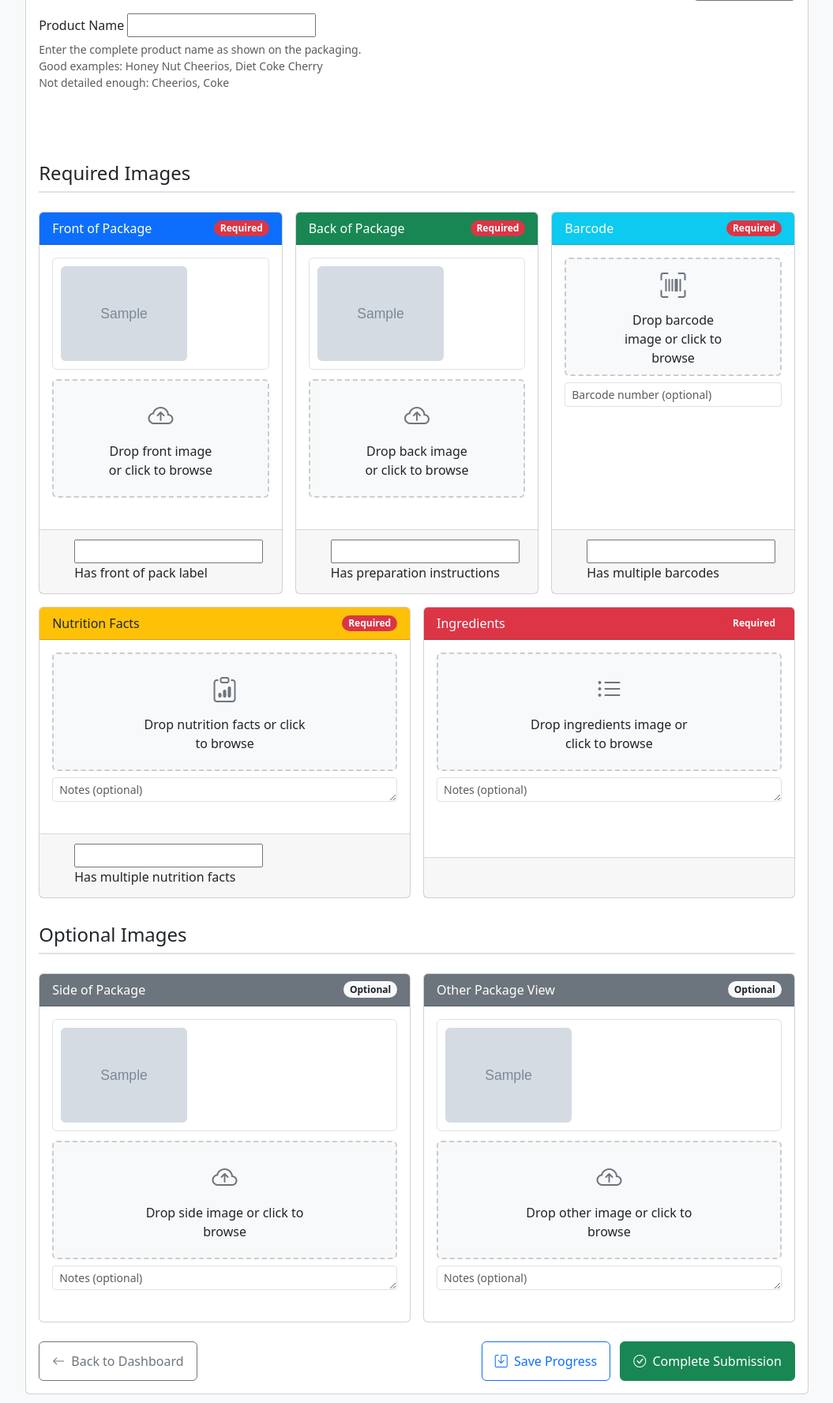
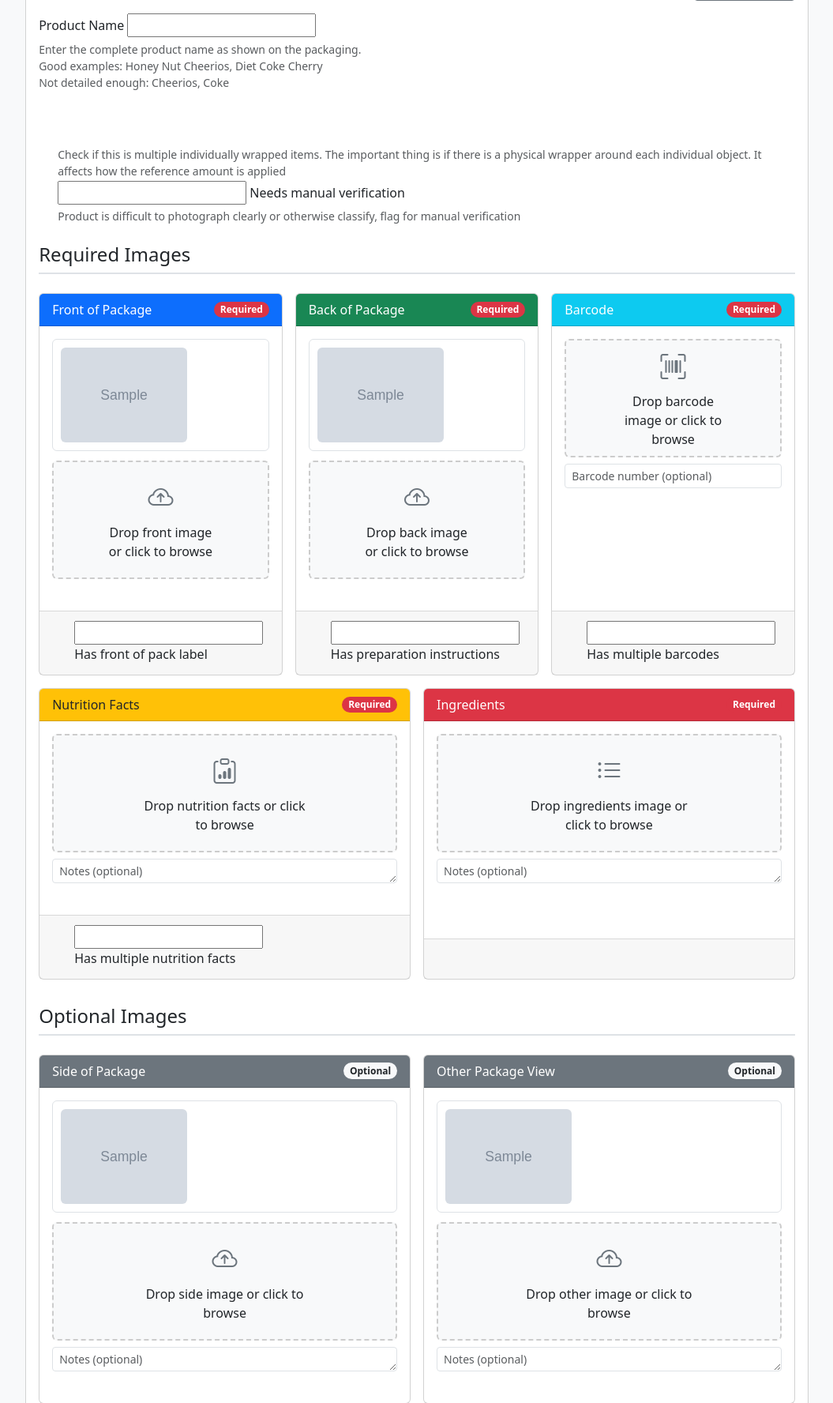
Before and after one commit to BFSSI-Bioinformatics-Lab/pptm, a Django app: template pptp/templates/pptp/products/combined_upload.html in a window 1280 px wide. Shown: the part 159-1935 px from the top of the page at 79% size, without its empty margins (112-1167 px from the left). Run offline with Django 5.2, Linux system fonts and the light colour scheme; the template is opened without the code that fills it: most values are stand-ins (such as "Sample title", 1, 10 or a date in 2020); grey boxes marked "Sample" are stand-in pictures; form fields are guessed from the names that the template uses; some libraries are stand-ins or nearby versions.

Commit message:
add some explanatory text for is individually packaged, and add manual verification flag

```diff
--- a/pptp/forms/products.py
+++ b/pptp/forms/products.py
@@ -41,6 +41,7 @@ class ProductSetupForm(forms.ModelForm):
             'has_front_of_pack_label',
             'has_multiple_nutrition_facts',
             'has_multiple_barcodes',
+            'needs_manual_verification',
         ]
         widgets = {
             'product_name': forms.TextInput(attrs={
@@ -54,6 +55,7 @@ class ProductSetupForm(forms.ModelForm):
             'has_front_of_pack_label': forms.CheckboxInput(attrs={'class': 'form-check-input'}),
             'has_multiple_nutrition_facts': forms.CheckboxInput(attrs={'class': 'form-check-input'}),
             'has_multiple_barcodes': forms.CheckboxInput(attrs={'class': 'form-check-input'}),
+            'needs_manual_verification': forms.CheckboxInput(attrs={'class': 'form-check-input'}),
         }
 
     def clean_product_name(self):
--- a/pptp/models/products.py
+++ b/pptp/models/products.py
@@ -53,7 +53,7 @@ class Product(models.Model):
     )
     is_individually_packaged = models.BooleanField(
         default=False,
-        help_text=_("Check if this is multiple individually wrapped items, e.g. granola bars")
+        help_text=_("Check if this is multiple individually wrapped items. The important thing is if there is a physical wrapper around each individual object. It affects how the reference amount is applied")
     )
     has_preparation_instructions = models.BooleanField(
         default=False,
@@ -70,6 +70,10 @@ class Product(models.Model):
     has_multiple_barcodes = models.BooleanField(
         default=False,
         help_text=_("Check if product has multiple barcodes")
+    )
+    needs_manual_verification = models.BooleanField(
+        default=False,
+        help_text=_("Product is difficult to photograph clearly or otherwise classify, flag for manual verification")
     )
 
     class Meta:
--- a/pptp/templates/pptp/products/combined_upload.html
+++ b/pptp/templates/pptp/products/combined_upload.html
@@ -63,6 +63,14 @@
                 <label class="form-check-label" for="{{ form.is_individually_packaged.id_for_label }}">
                   {{ form.is_individually_packaged.label }}
                 </label>
+                <div class="form-text">Check if this is multiple individually wrapped items. The important thing is if there is a physical wrapper around each individual object. It affects how the reference amount is applied</div>
+              </div>
+              <div class="form-check">
+                {{ form.needs_manual_verification }}
+                <label class="form-check-label" for="{{ form.needs_manual_verification.id_for_label }}">
+                  {{ form.needs_manual_verification.label }}
+                </label>
+                <div class="form-text">Product is difficult to photograph clearly or otherwise classify, flag for manual verification</div>
               </div>
             </div>
 
```
Also changed, not shown: pptp/migrations/0011_alter_product_is_individually_packaged.py (added), pptp/migrations/0012_product_needs_manual_verification.py (added).
